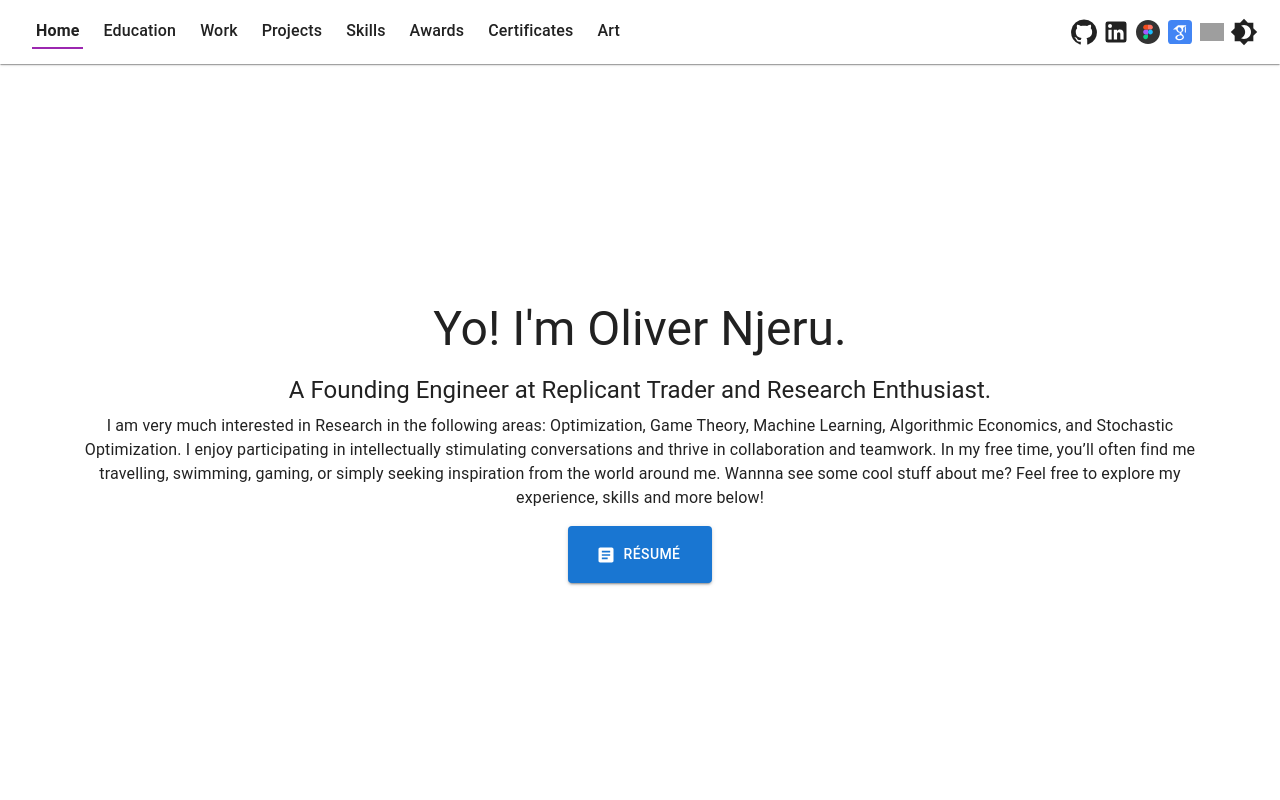
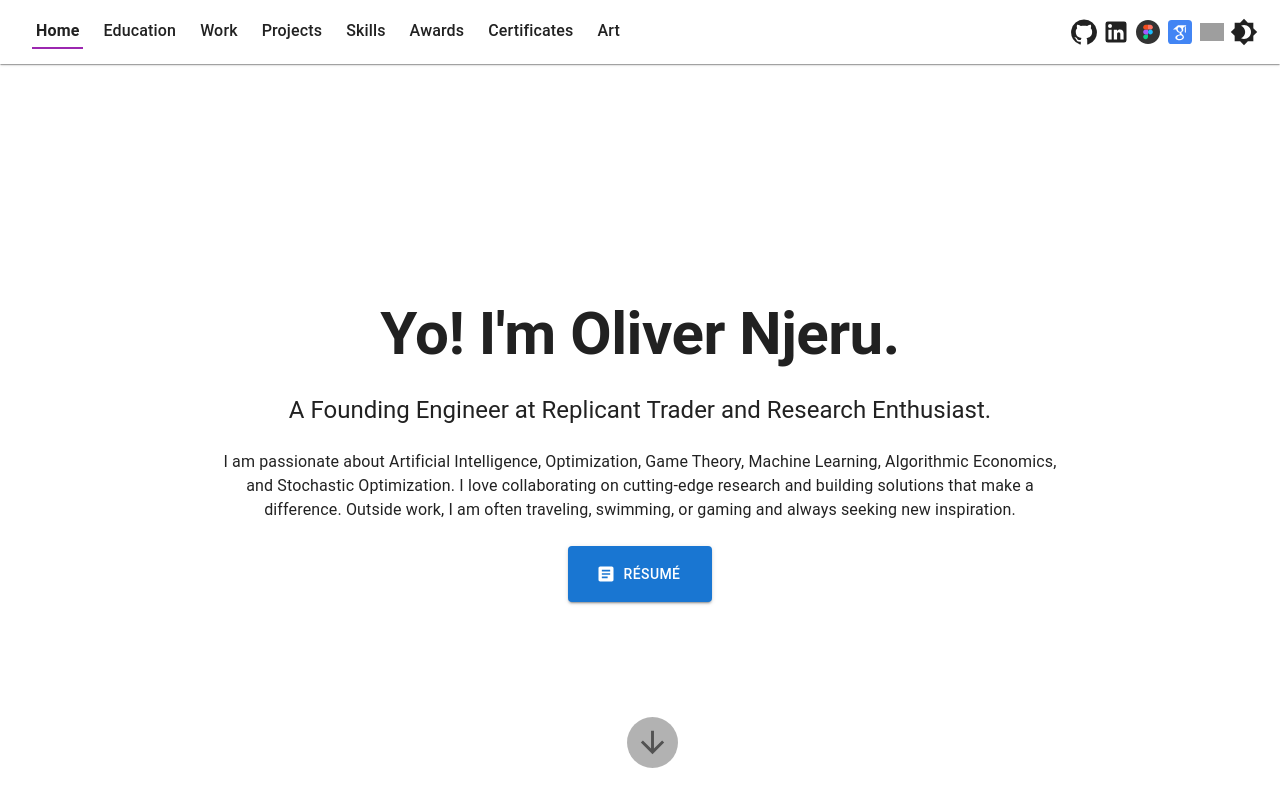
Before and after one commit to olivernjeru/olivernjeru.github.io, a React (Create React App) app: page / in a window 1280 px wide. Shown: the top 800 px of the page. Built offline with nearby package versions, Linux system fonts and the light colour scheme; grey boxes are pictures that could not be loaded.

Commit message:
fix: refactor HomePage component for improved loading experience and code structure

```diff
--- a/src/components/HomePage.js
+++ b/src/components/HomePage.js
@@ -1,22 +1,45 @@
-import React, { useState, useEffect } from "react";
-import { Typography, Box, Button, Grid2, Container, Skeleton } from "@mui/material";
-import ArrowDownwardIcon from "@mui/icons-material/ArrowDownward";
-import ArticleIcon from "@mui/icons-material/Article";
+import React, { useState, useEffect } from 'react';
+import {
+    Box,
+    Container,
+    Stack,
+    Typography,
+    Button,
+    IconButton,
+    GlobalStyles,
+    Fade,
+    useTheme,
+    useMediaQuery,
+    Skeleton,
+} from '@mui/material';
+import ArrowDownwardIcon from '@mui/icons-material/ArrowDownward';
+import ArticleIcon from '@mui/icons-material/Article';
 
 const HomePage = () => {
+    const theme = useTheme();
+    const isSmUp = useMediaQuery(theme.breakpoints.up('sm'));
     const [loading, setLoading] = useState(true);
 
-    // Use good old simulate content loading
+    // Simulate content loading
     useEffect(() => {
-        const timer = setTimeout(() => {
-            setLoading(false); // Set loading to false after 2 seconds
-        }, 2000);
-        return () => clearTimeout(timer); // Clean up the timer on unmount
+        const timer = setTimeout(() => setLoading(false), 1000);
+        return () => clearTimeout(timer);
     }, []);
 
     return (
+        <>
+            {/* Global keyframes for bounce animation */}
+            <GlobalStyles styles={{
+                '@keyframes bounce': {
+                    '0%, 20%, 50%, 80%, 100%': { transform: 'translateY(0)' },
+                    '40%': { transform: 'translateY(-10px)' },
+                    '60%': { transform: 'translateY(-5px)' },
+                },
+            }} />
+
             <Box
                 id="home"
+                component="section"
                 sx={{
                     minHeight: "100vh", // Full viewport height
                     display: "flex", // Flexbox for centering
@@ -27,55 +50,47 @@ const HomePage = () => {
                     padding: "2rem",
                 }}
             >
-            <Container>
+                {/* Centers content horizontally */}
+                <Container maxWidth="md">
                     {loading ? (
-                    <>
-                        {/* Skeleton for the main heading */}
-                        <Skeleton
-                            variant="text"
-                            animation="wave"
-                            width="60%"
-                            height={40}
-                            sx={{ margin: "auto", mb: 2 }}
-                        />
-                        {/* Skeleton for the subheading */}
-                        <Skeleton
-                            variant="text"
-                            animation="wave"
-                            width="50%"
-                            height={30}
-                            sx={{ margin: "auto", mb: 3 }}
-                        />
-                        {/* Skeleton for the paragraph */}
-                        <Skeleton
-                            variant="rectangular"
-                            animation="wave"
-                            width="100%"
-                            height={100}
-                            sx={{ mb: 3, borderRadius: 1 }}
-                        />
-                        {/* Skeleton for the button */}
-                        <Skeleton
-                            variant="rectangular"
-                            animation="wave"
-                            width={150}
-                            height={50}
-                            sx={{ margin: "auto", borderRadius: 3 }}
-                        />
-                    </>
+                        <Stack spacing={2}>
+                            <Skeleton variant="text" width="70%" height={isSmUp ? 60 : 40} />
+                            <Skeleton variant="text" width="50%" height={isSmUp ? 40 : 30} />
+                            <Skeleton variant="rectangular" width="100%" height={100} sx={{ borderRadius: 1 }} />
+                            <Skeleton variant="rectangular" width={150} height={48} sx={{ borderRadius: 2 }} />
+                        </Stack>
                     ) : (
-                    <>
-                        <Typography variant="h3" gutterBottom>
+                        <Stack spacing={3}>
+                            <Fade in timeout={500}>
+                                <Typography
+                                    variant={isSmUp ? 'h2' : 'h4'}
+                                    sx={{ fontWeight: 700 }}
+                                >
                                     Yo! I'm Oliver Njeru.
                                 </Typography>
-                        <Typography variant="h5" gutterBottom>
+                            </Fade>
+
+                            <Fade in timeout={700}>
+                                <Typography
+                                    variant={isSmUp ? 'h5' : 'subtitle1'}
+                                >
                                     A Founding Engineer at Replicant Trader and Research Enthusiast.
                                 </Typography>
+                            </Fade>
+
+                            <Fade in timeout={900}>
                                 <Typography variant="body1">
-                            I am very much interested in Research in the following areas: Optimization, Game Theory, Machine Learning, Algorithmic Economics, and Stochastic Optimization. I enjoy participating in intellectually stimulating conversations and thrive in collaboration and teamwork. In my free time, you’ll often find me travelling, swimming, gaming, or simply seeking inspiration from the world around me. Wannna see some cool stuff about me? Feel free to explore my experience, skills and more below!
+                                    I am passionate about Artificial Intelligence, Optimization, Game Theory, Machine Learning,
+                                    Algorithmic Economics, and Stochastic Optimization. I love
+                                    collaborating on cutting-edge research and building solutions
+                                    that make a difference. Outside work, I am often traveling,
+                                    swimming, or gaming and always seeking new inspiration.
                                 </Typography>
+                            </Fade>
+
+                            <Fade in timeout={1100}>
+                                <Box>
                                     {/* Resume Button */}
-                        <Box sx={{ margin: "1rem 0" }}>
                                     <Button
                                         variant="contained"
                                         href="assets/Resume/Oliver Njeru Résumé.pdf"
@@ -87,36 +102,39 @@ const HomePage = () => {
                                         Résumé
                                     </Button>
                                 </Box>
-                    </>
+                            </Fade>
+                        </Stack>
                     )}
+
                     {/* Scroll Arrow */}
-                <Grid2 container justifyContent="center" sx={{ position: "absolute", bottom: "20px", left: "50%", transform: "translateX(-50%)" }}>
-                    <ArrowDownwardIcon
-                        fontSize="large"
+                    {!loading && (
+                        <IconButton
+                            onClick={() => {
+                                const next = document.getElementById('education');
+                                if (next) {
+                                    window.scrollTo({
+                                        top: next.offsetTop - 64,
+                                        behavior: 'smooth',
+                                    });
+                                }
+                            }}
                             sx={{
-                            color: "#fff",
-                            animation: "bounce 2s infinite", // Bounce animation
+                                position: 'absolute',
+                                bottom: theme.spacing(4),
+                                left: '49%',
+                                transform: 'translateX(-50%)',
+                                animation: 'bounce 2s infinite',
+                                bgcolor: 'rgba(0,0,0,0.3)',
+                                '&:hover': { bgcolor: 'rgba(0,0,0,0.5)' },
                             }}
-                    />
-                </Grid2>
-                {/* Keyframes for bounce animation */}
-                <style>
-                    {`
-          @keyframes bounce {
-            0%, 20%, 50%, 80%, 100% {
-              transform: translateY(0);
-            }
-            40% {
-              transform: translateY(-10px);
-            }
-            60% {
-              transform: translateY(-5px);
-            }
-          }
-        `}
-                </style>
+                            aria-label="Scroll to Education"
+                        >
+                            <ArrowDownwardIcon fontSize="large" />
+                        </IconButton>
+                    )}
                 </Container>
             </Box>
+        </>
     );
 };
 
```
Lines whose indentation alone changed are shown as unchanged.
